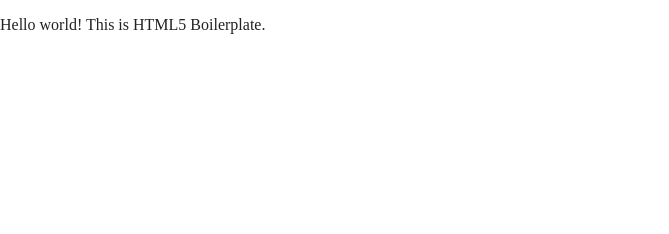
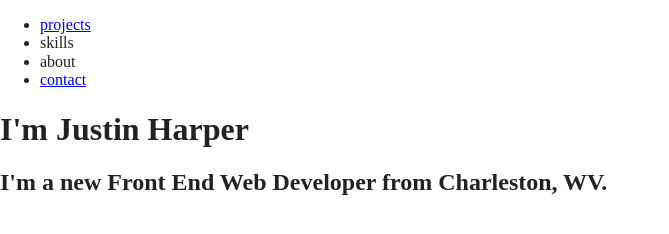
Before and after one commit to theCS19/portfolio-website, a website built with Parcel: page index.html in a window 1280 px wide. Shown: the whole page, without its empty margins (0-669 px from the left). Built offline with nearby package versions, Linux system fonts and the light colour scheme.

Commit message:
Added basic HTML structure and nav links

```diff
--- a/index.html
+++ b/index.html
@@ -3,7 +3,7 @@
 
 <head>
   <meta charset="utf-8">
-  <title></title>
+  <title>Justin Harper</title>
   <meta name="description" content="">
   <meta name="viewport" content="width=device-width, initial-scale=1">
 
@@ -25,7 +25,37 @@
 <body>
 
   <!-- Add your site or application content here -->
-  <p>Hello world! This is HTML5 Boilerplate.</p>
+
+<header>
+  <div class="content-wrapper">
+    <nav>
+      <ul>
+        <li><a href="#projects">projects</a></li>
+        <li><a href="#skills"></a>skills</li>
+        <li><a href="#about"></a>about</li>
+        <li><a href="#contact">contact</a></li>
+      </ul>
+    </nav>
+    <div class="top-title">
+      <h1>I'm Justin Harper</h1>
+      <h2>I'm a new Front End Web Developer from Charleston, WV.</h2>
+    </div>
+  </div>
+</header>
+
+<main>
+  <article class="portfolio">
+    <section id="projects"></section>
+    <section id="skills"></section>
+  </article>
+  <section id="about"></section>
+</main>
+
+<footer>
+  <div id="content-wrapper"></div>
+</footer>
+
+
   <script src="js/vendor/modernizr-3.11.2.min.js"></script>
   <script src="js/plugins.js"></script>
   <script src="js/main.js"></script>
```
